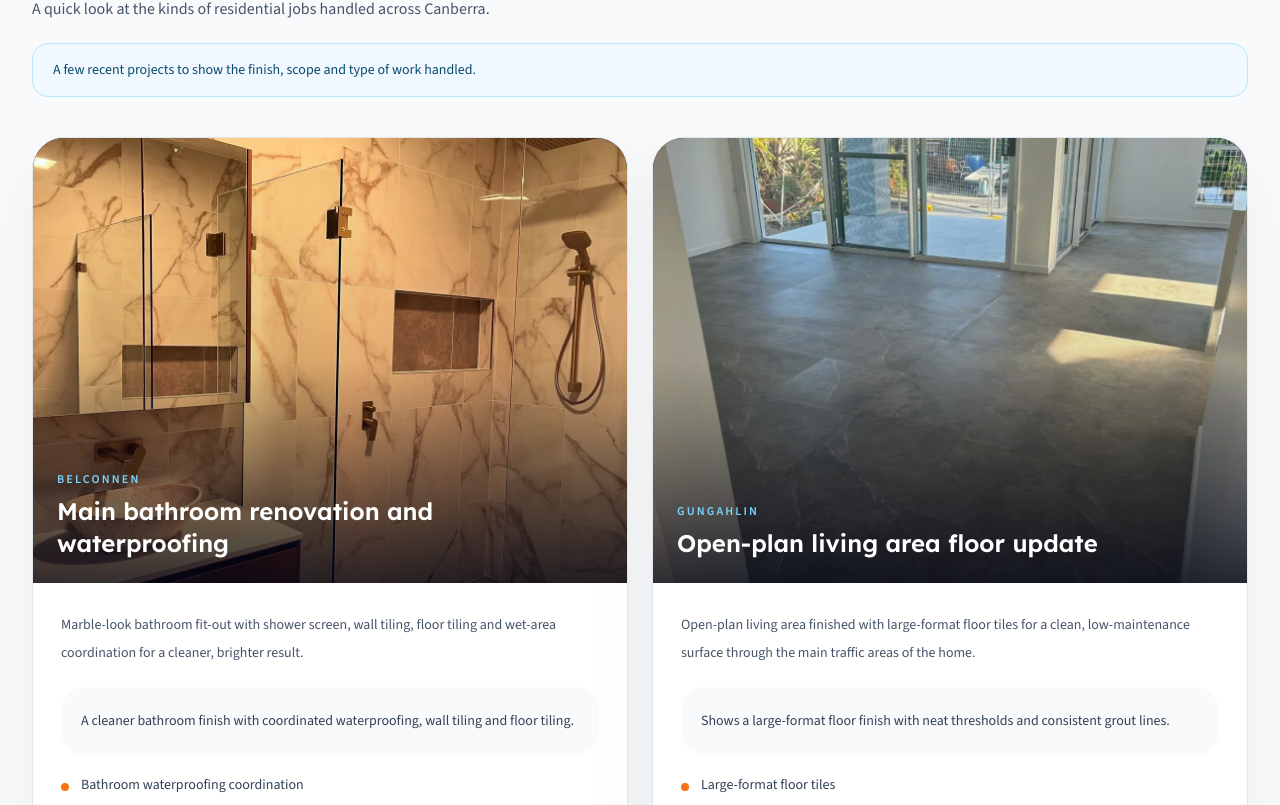
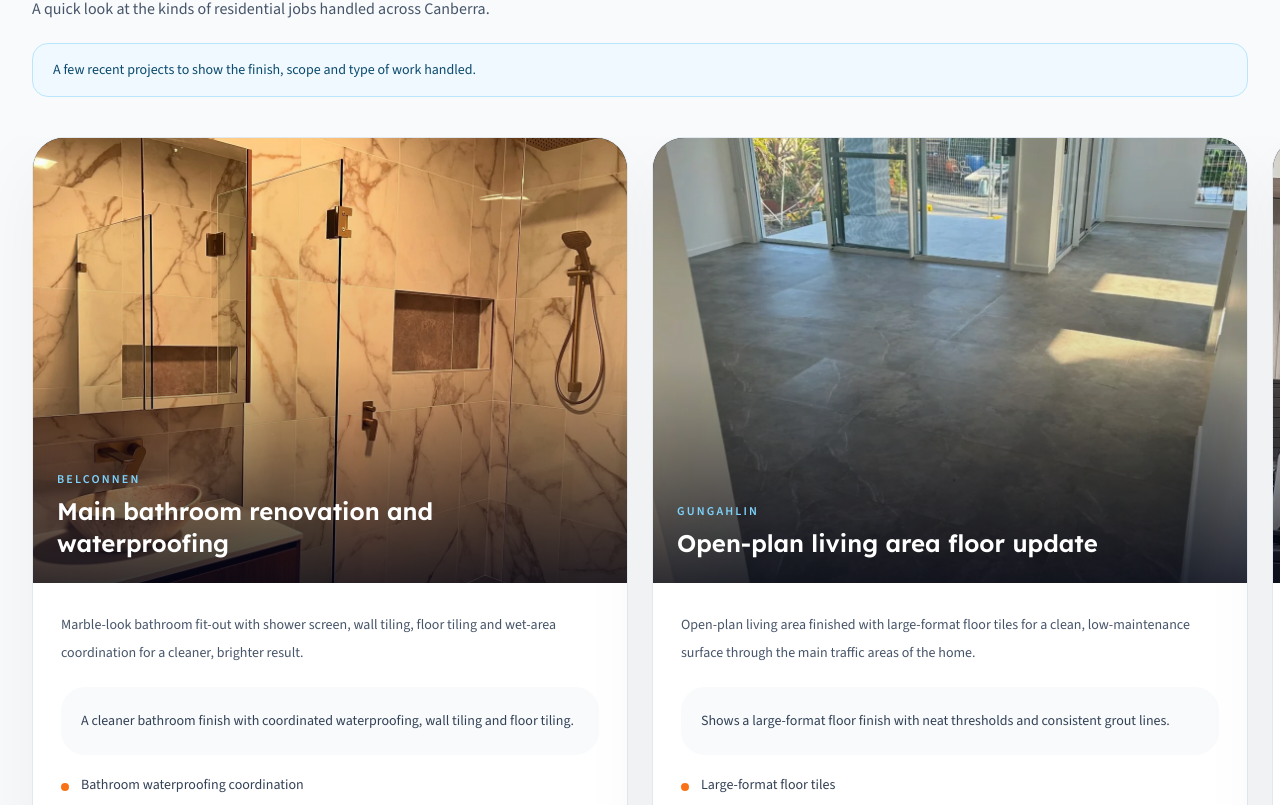
Before and after one commit to chappiewuzefan/litatiling, a Next.js app: page /en in a window 1280 px wide. Shown: the part 3995-4800 px from the top of the page. Built offline with nearby package versions, Linux system fonts and the light colour scheme; no server answers.

Commit message:
Make case studies horizontally scrollable

```diff
--- a/src/app/[locale]/page.tsx
+++ b/src/app/[locale]/page.tsx
@@ -294,18 +294,19 @@ export default async function LocalePage({ params }: LocalePageProps) {
               {content.projects.notice}
             </div>
           </div>
-          <div className="mt-10 grid gap-6 xl:grid-cols-2">
+          <div className="mt-10 -mx-4 overflow-x-auto px-4 pb-4 sm:-mx-6 sm:px-6 lg:-mx-8 lg:px-8">
+            <div className="flex snap-x snap-mandatory gap-6">
               {content.projects.items.map((project, index) => (
                 <article
                   key={`${project.suburb}-${project.title}`}
-                className="overflow-hidden rounded-[2rem] border border-slate-200 bg-white shadow-[0_26px_80px_rgba(15,23,42,0.05)]"
+                  className="basis-full shrink-0 snap-start overflow-hidden rounded-[2rem] border border-slate-200 bg-white shadow-[0_26px_80px_rgba(15,23,42,0.05)] lg:basis-[calc(50%-0.75rem)]"
                 >
                   <div className="relative aspect-[4/3] overflow-hidden bg-slate-950">
                     <Image
                       src={projectGallery[index].src}
                       alt={projectGallery[index].alt[locale]}
                       fill
-                    sizes="(max-width: 1280px) 100vw, 45vw"
+                      sizes="(min-width: 1024px) 48vw, 100vw"
                       className="object-cover"
                     />
                     <div className="absolute inset-0 bg-gradient-to-t from-slate-950/80 via-slate-950/10 to-transparent" />
@@ -334,6 +335,7 @@ export default async function LocalePage({ params }: LocalePageProps) {
                   </div>
                 </article>
               ))}
+            </div>
           </div>
         </section>
 
```
Lines whose indentation alone changed are shown as unchanged.
